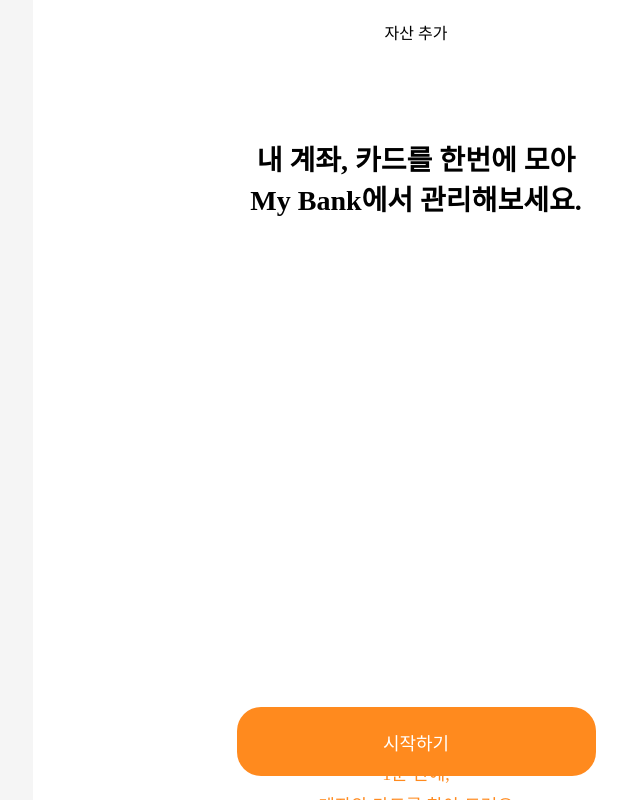
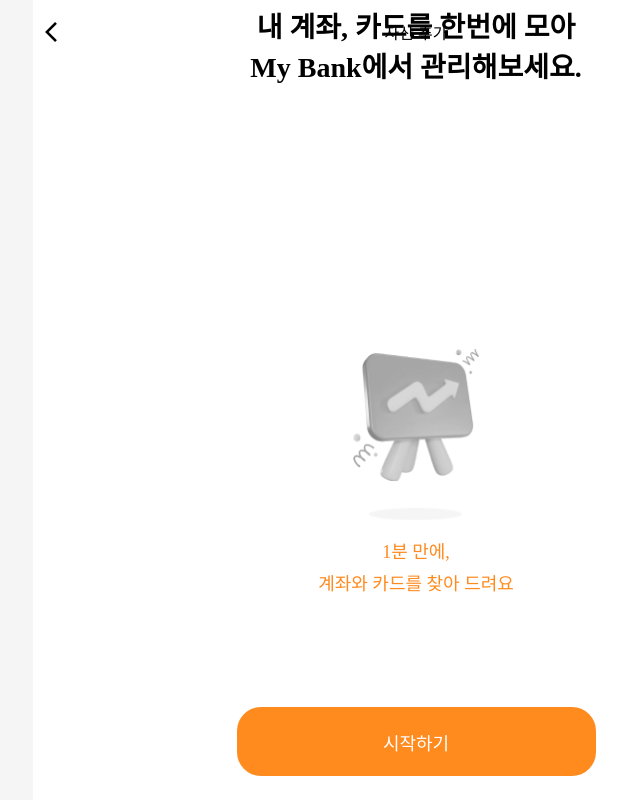
Before and after one commit to TmaxFintech/fintech-mybsmypl-fe, a React (Create React App) app: page / in a window 1280 px wide. Shown: the whole page, without its empty margins (224-864 px from the left). Built offline with nearby package versions, Linux system fonts and the light colour scheme; a web font is replaced by a local one.

Commit message:
[Chore] add icons

```diff
--- a/src/pages/certification/certificationFlow/flow01.jsx
+++ b/src/pages/certification/certificationFlow/flow01.jsx
@@ -1,17 +1,24 @@
 import React from 'react';
 import Button from '../../../components/certification/button';
 import styles from './flow01.module.css';
+import back from '../../../assets/images/icons/back.png';
+import increase from '../../../assets/images/icons/increase.png';
 
 export default function Flow01() {
   return (
     <div className={styles.flow01}>
       <div className={styles.flow01Content}>
-        <nav className={styles.navbar}>자산 추가</nav>
+        <nav className={styles.navbar}>
+          <img className={styles.back} src={back} alt="뒤로" />
+          <div className={styles.navbarText}>자산 추가</div>
+          <div className={styles.hamburger}>.</div>
+        </nav>
         <div className={styles.content}>
           <div className={styles.contentTitle}>
             내 계좌, 카드를 한번에 모아 <br />
             My Bank에서 관리해보세요.
           </div>
+          <img className={styles.increase} src={increase} alt="increase" />
           <div className={styles.contentText}>
             1분 만에, <br />
             계좌와 카드를 찾아 드려요
--- a/src/pages/certification/certificationFlow/flow01.module.css
+++ b/src/pages/certification/certificationFlow/flow01.module.css
@@ -12,28 +12,64 @@
 
 .navbar {
   display: flex;
+  justify-content: space-between;
+  align-items: center;
+  padding: 20px 6px;
+  font-size: 16px;
+}
+
+.back {
+  display: flex;
   justify-content: center;
-  padding: 20px 0;
-  font-size: 16px;
+  align-items: center;
+  width: 24px;
+  height: 24px;
+}
+
+.navbarText {
+  display: flex;
+  justify-content: center;
+  align-items: center;
+}
+
+.hamburger {
+  display: flex;
+  justify-content: center;
+  align-items: center;
+  width: 24px;
+  height: 24px;
+  visibility: hidden;
 }
 
 .content {
   display: flex;
   flex-direction: column;
+  align-items: center;
 }
 
 .contentTitle {
   text-align: center;
   font-size: 28px;
   font-weight: 600;
-  padding: 10% 0;
+  padding: 15% 0;
   line-height: 2.5rem;
+  position: fixed;
+  bottom: 65%;
+}
+
+.increase {
+  width: 126.96px;
+  height: 171px;
+  position: fixed;
+  bottom: 35%;
 }
 
 .contentText {
   text-align: center;
   font-size: 18px;
   color: #ff8a1e;
-  padding: 60% 0;
+  /* padding: 5% 0; */
   line-height: 2rem;
+  position: fixed;
+  bottom: 25%;
 }
```
Also changed, not shown: src/assets/images/icons/back.png (added), src/assets/images/icons/increase.png (added).
